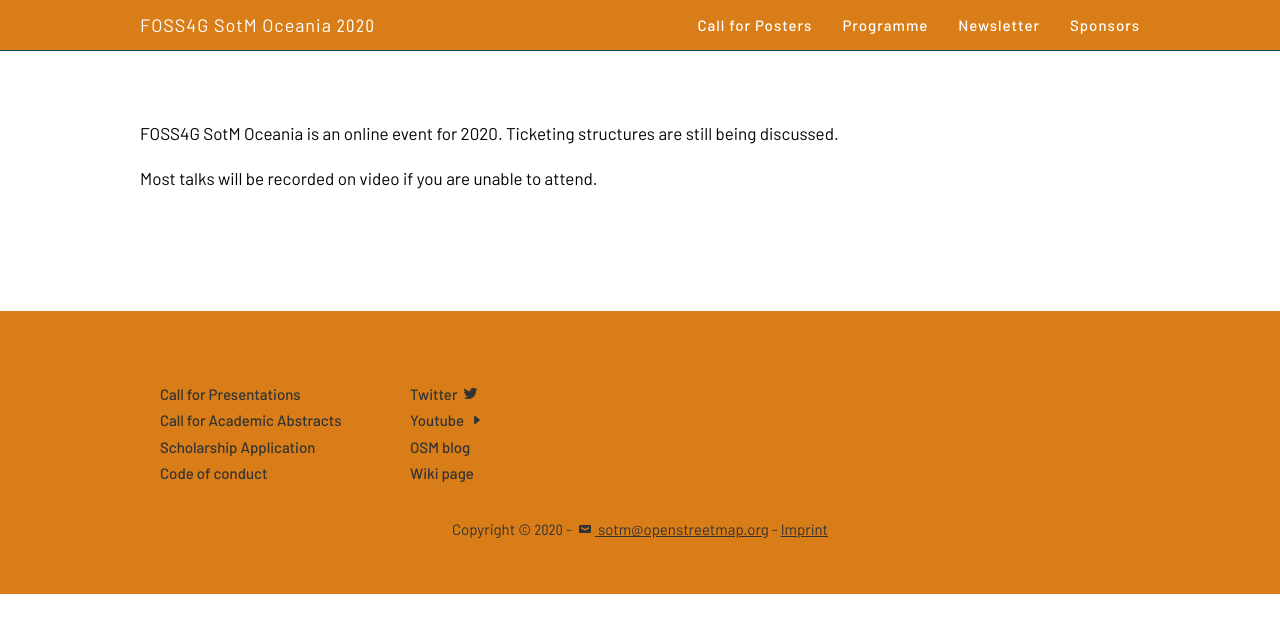
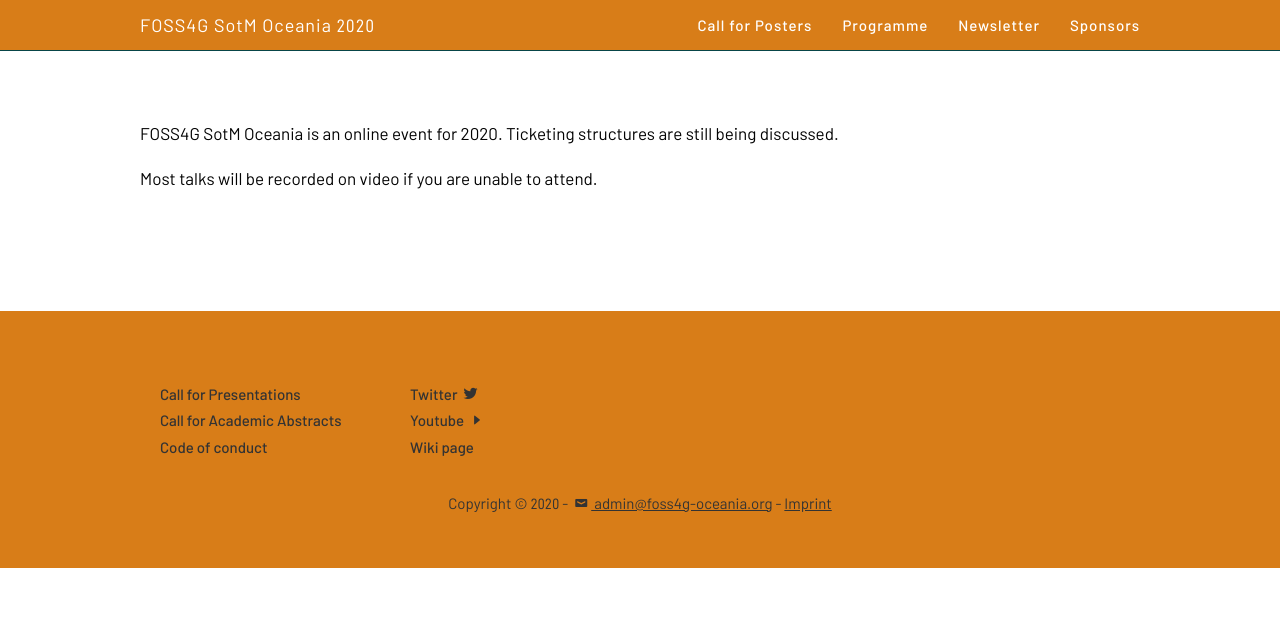
Before and after one commit to osgeo-oceania/foss4g-sotm-oceania-2020, a Jekyll site: the page built from tickets/index.md, in a window 1280 px wide. Shown: the top 633 px of the page. Built offline with Jekyll 4.4.1, drawn with Linux system fonts in a browser that asks for light colours.

Commit message:
update contact details

```diff
--- a/_includes/footer.html
+++ b/_includes/footer.html
@@ -8,22 +8,20 @@
           <nav class="col3 pad2x">
             <a href="{{site.baseurl}}/cfp" class="animate block">Call for Presentations</a>
             <a href="{{site.baseurl}}/cfp/academic" class="animate block">Call for Academic Abstracts</a>
-            <a href="https://blog.openstreetmap.org/2020/01/18/sotm2020-applications-for-scholarships-open" class="animate block">Scholarship Application</a>
             <a href="{{site.baseurl}}/codeofconduct/" class="animate block">Code of conduct</a>
           </nav>
           <nav class="col3 pad2x">
           </nav>
           <nav class="col3 pad2x">
-            <a href="https://twitter.com/sotm" class="animate block">Twitter&nbsp;<span class="icon twitter"></span></a>
-            <a href="https://www.youtube.com/channel/UCLqJsr_5PfdvDFbgv1qp2aQ" class="animate block">Youtube&nbsp;<span class="icon caret-right"></span></a>
-            <a href="https://blog.openstreetmap.org/" class="animate">OSM blog</a>
-            <a href="https://wiki.openstreetmap.org/wiki/State_of_the_Map_2020" class="animate block">Wiki page</a>
+            <a href="https://twitter.com/foss4g_oceania" class="animate block">Twitter&nbsp;<span class="icon twitter"></span></a>
+            <a href="https://www.youtube.com/channel/UCbqmnF77HxLCmO9d7LrEbpg" class="animate block">Youtube&nbsp;<span class="icon caret-right"></span></a>
+            <a href="https://wiki.osgeo.org/wiki/FOSS4G_SotM_Oceania_2020" class="animate block">Wiki page</a>
           </nav>
         </div>
       </div>
         <div class="center">
           <p>
-            Copyright &copy; <span class="numeral">20{{ site.time | date: '%y' }}</span> - <a href="mailto:sotm@openstreetmap.org" class="animate light"><span class="icon mail" aria-hidden="true"></span>&nbsp;sotm@openstreetmap.org</a> - <a href="{{site.baseurl}}/imprint/" class="animate">Imprint</a>
+            Copyright &copy; <span class="numeral">20{{ site.time | date: '%y' }}</span> - <a href="mailto:admin@foss4g-oceania.org" class="animate light"><span class="icon mail" aria-hidden="true"></span>&nbsp;admin@foss4g-oceania.org</a> - <a href="{{site.baseurl}}/imprint/" class="animate">Imprint</a>
           </p>
         </div>
       </div>
```
